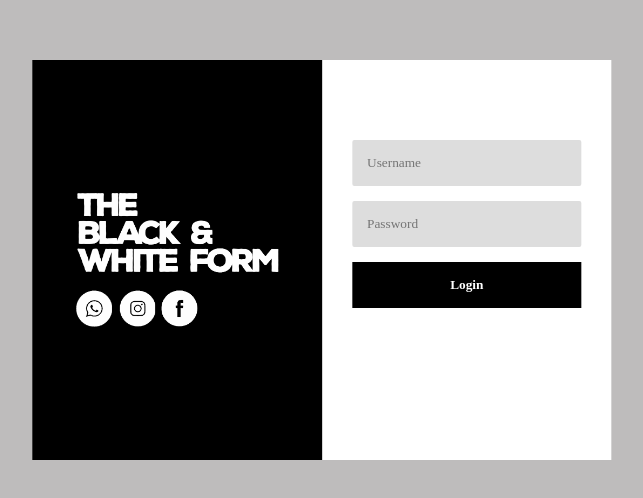
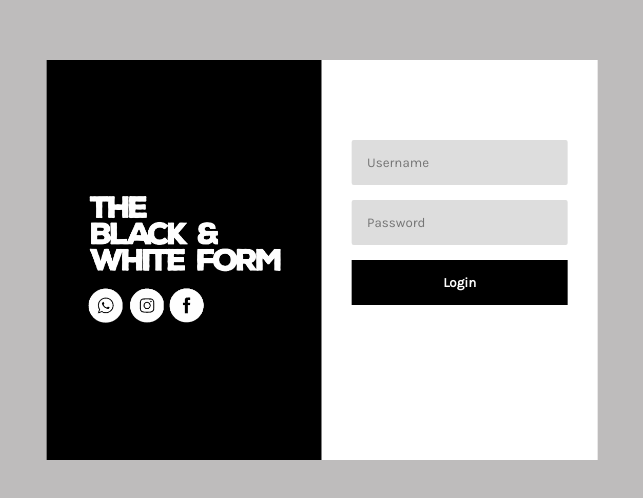
Before and after one commit to victorNwosu-Edusive/Black_and_white_login_form, a plain HTML site: page index.html in a window 1280 px wide. Shown: the part 140-638 px from the top of the page, without its empty margins (318-961 px from the left). Drawn offline with Linux system fonts and the light colour scheme.

Commit message:
added new fonts

```diff
--- a/style.css
+++ b/style.css
@@ -1,7 +1,12 @@
+@font-face {
+    font-family: 'Karla'; /* Name your font family */
+    src: url('./assets/fonts/static/Karla-Regular.ttf');
+}
+
 *{
-    padding: 0px;
-    margin: 0px;
-    font-family: raleway;
+    padding: 0;
+    margin: 0;
+    font-family: Karla;
     box-sizing: border-box;
 }
 
@@ -68,3 +73,9 @@ button:hover{
     transition: 0.5s ease;
     cursor: pointer;
 }
+
+@media only screen and (max-width: 768px) {
+    .formregion{
+
+    }
+}
```
Also changed, not shown: assets/fonts/Karla-Italic-VariableFont_wght.ttf (added), assets/fonts/Karla-VariableFont_wght.ttf (added), assets/fonts/OFL.txt (added), assets/fonts/README.txt (added), assets/fonts/static/Karla-Bold.ttf (added), assets/fonts/static/Karla-Regular.ttf (added), assets/images/favicon-32x32.png (added), assets/images/icon-checkbox-check.svg (added), assets/images/icon-radio-selected.svg (added), assets/images/icon-success-check.svg (added).
